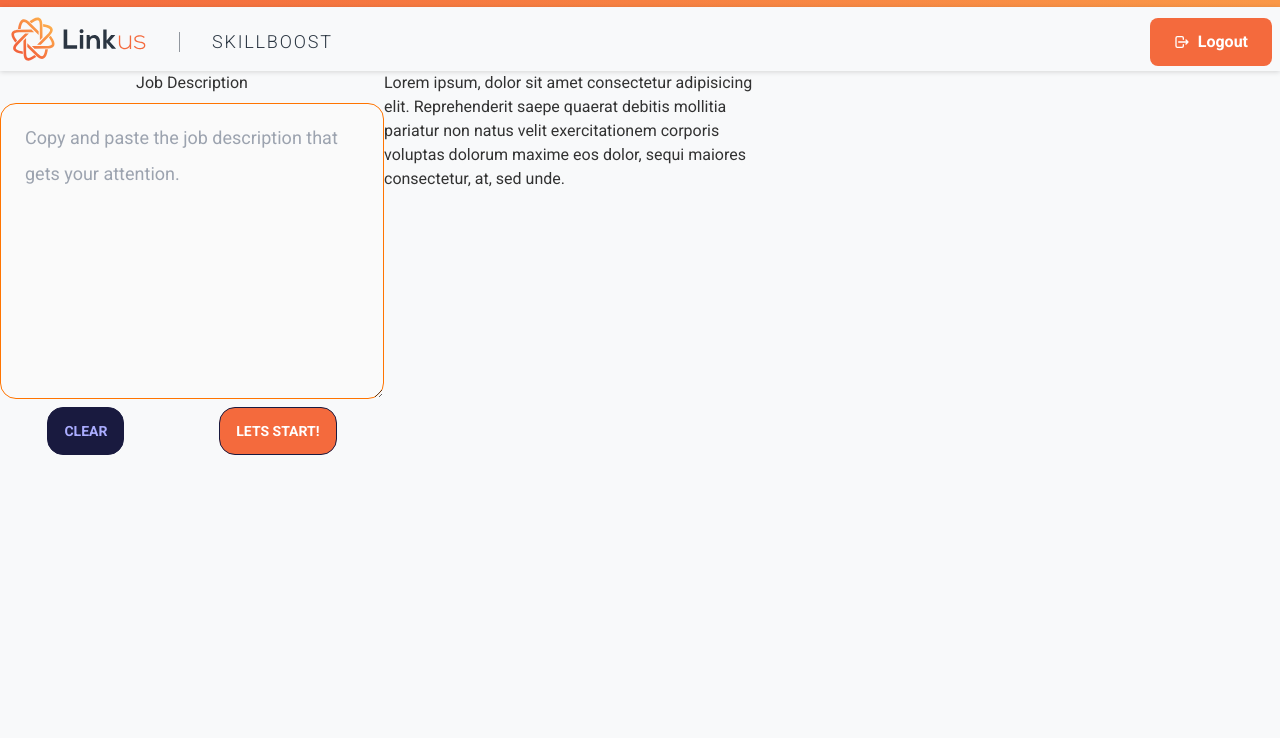
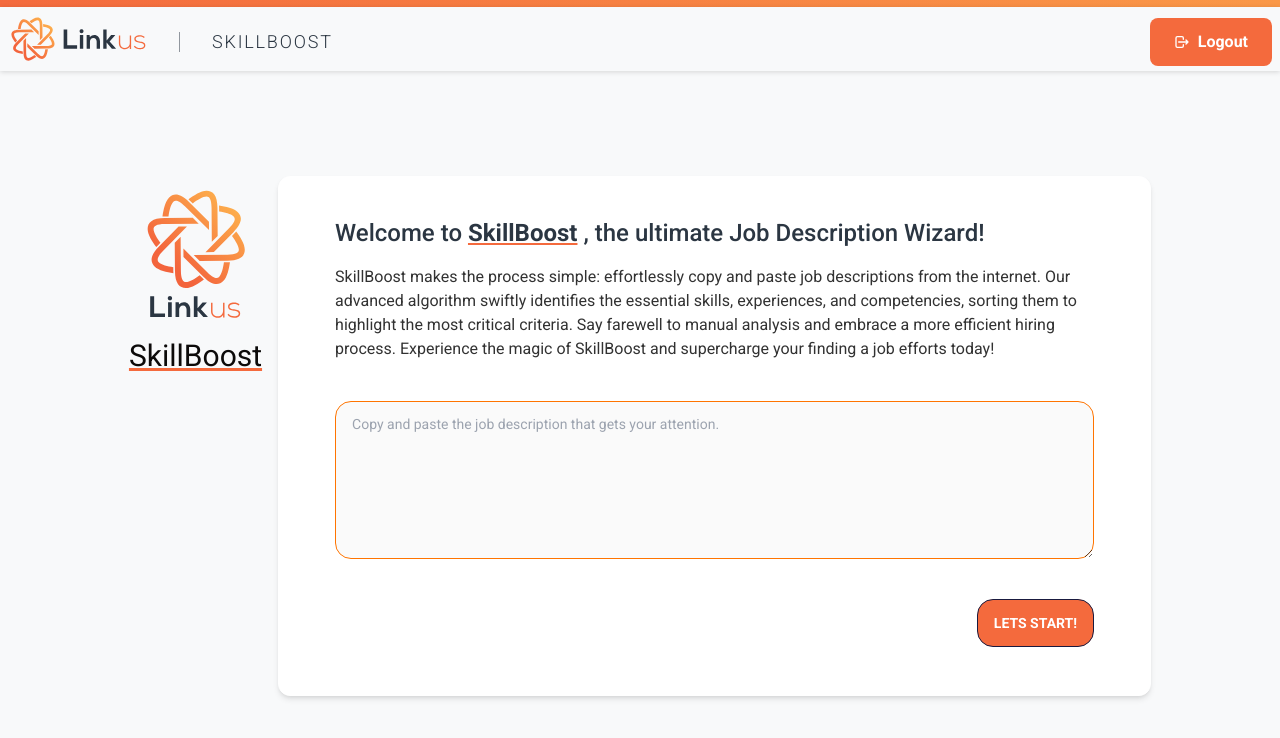
Before and after one commit to AlisanCavus/Skillboost, a Next.js app: page /welcome in a window 1280 px wide. Shown: the top 738 px of the page. Built offline with nearby package versions, Linux system fonts and the light colour scheme; no server answers; sample sign-in values are in the browser's storage.

Commit message:
wizard layout and route back is done

```diff
--- a/app/components/TextArea.tsx
+++ b/app/components/TextArea.tsx
@@ -1,12 +1,11 @@
 "use client";
-import React, { useState, useRef } from "react";
+import React, { useState, useRef, useEffect } from "react";
 import { extractJobDesc } from "@/lib";
 import { removeEmojis } from "@/helpers";
 import { Loader } from "./Loader";
 import { useRouter } from "next/navigation";
 import GptSkillsExpTable from "../step1/GptSkillsExpTable";
-import  { GptSkillsExp } from "@/types/skilExpTypes";
-
+import { GptSkillsExp } from "@/types/skilExpTypes";
 
 const TextArea = () => {
   const router = useRouter();
@@ -29,7 +28,15 @@
 
   const handleClear = () => {
     setJobDescription("");
+    localStorage.removeItem('jobDescription')
   };
+
+  useEffect(() => {
+    const savedJobDescription = localStorage.getItem("jobDescription");
+    if (savedJobDescription) {
+      setJobDescription(savedJobDescription);
+    }
+  }, []);
 
   const submitText = async () => {
     if (jobDescription === "") {
@@ -55,46 +62,48 @@
   if (isLoading) {
     return <Loader />;
   }
-
   return (
-    <div className="flex w-full">
-      <div className="align-center flex h-96 w-96 justify-center">
-        <div className="form-control mx-auto w-96 gap-2">
-          <label htmlFor="jobDescription" className="mx-auto">
-            Job Description
-          </label>
+    <div className="flex h-full w-full flex-col gap-10 px-4">
+      <div className="h-full w-full flex flex-col gap-4">
+        <h2 className="text-2xl font-medium text-brandSecondary">
+        Welcome to <strong className="underline decoration decoration-brandPrimary">SkillBoost</strong> , the ultimate Job Description Wizard!
+        </h2>
+        <p className="text-md text-brand ">
+           SkillBoost makes the process simple: effortlessly copy and paste job descriptions from the internet. Our advanced algorithm swiftly identifies the essential skills, experiences, and competencies, sorting them to highlight the most critical criteria. Say farewell to manual analysis and embrace a more efficient hiring process. Experience the magic of SkillBoost and supercharge your finding a job efforts today!
+        </p>
+      </div>
+      <div className=" flex w-full h-full justify-start align-start">
+        <div className="form-control w-full gap-4">
           <textarea
             ref={ref}
             value={jobDescription}
             onPaste={handlePaste}
             onChange={(e) => setJobDescription(e.target.value)}
             id="jobDescription"
-            className="textarea-secondary textarea textarea-lg mx-auto h-96 w-full"
+            rows={5}
+            cols={10000}
+            className="textarea-secondary textarea w-full"
             placeholder="Copy and paste the job description that gets your attention."
           ></textarea>
-          <div className="mx-auto flex w-full">
+
+
+        </div>
+      </div>
+      <div className=" flex w-full h-full gap-4 align-center justify-end">
             <button
               onClick={handleClear}
               type="button"
-              className="btn mx-auto disabled:cursor-not-allowed disabled:opacity-50"
+              className={`btn text-white ${jobDescription ? 'opacity-100 cursor-pointer' : 'opacity-0 cursor-auto'} transition-all duration-500 ease-in-out`}
             >
               Clear
             </button>
             <button
               onClick={submitText}
               type="button"
-              className="btn mx-auto bg-brandPrimary text-white"
+              className="btn bg-brandPrimary text-white"
             >
               Lets Start!
             </button>
-          </div>
-          {isLoading && <div className="loader">Loading...</div>}
-        </div>
-      </div>
-      <div className="h-96 w-96">
-        <div>
-          Lorem ipsum, dolor sit amet consectetur adipisicing elit. Reprehenderit saepe quaerat debitis mollitia pariatur non natus velit exercitationem corporis voluptas dolorum maxime eos dolor, sequi maiores consectetur, at, sed unde.
-        </div>
       </div>
     </div>
   );
--- a/app/components/WizardLayout.tsx
+++ b/app/components/WizardLayout.tsx
@@ -1,10 +1,33 @@
-import React from 'react'
-const WizardLayout: React.FC<React.PropsWithChildren> = ({children}) => {
+import React from "react";
+import Image from "next/image";
+import Link from "next/link";
+
+const WizardLayout: React.FC<React.PropsWithChildren> = ({ children }) => {
   return (
-    <div className='min-h-[calc(100dvh-(4rem+7px))] max-h-max w-screen overflow-x-hidden flex justify-around'>
-        {children}
+    <div className="flex min-h-[calc(100dvh-(4rem+7px))] w-screen items-center justify-center overflow-x-hidden p-20">
+
+      <div className=" flex w-2/3 items-start justify-center gap-4">
+        <div className="flex justify-center align-top">
+          <div className="flex flex-col items-center justify-start">
+            <Image
+              src="/wizard.svg"
+              alt="wizard logo of linkus "
+              width={263}
+              height={322}
+            />
+            <h1 className=" text-3xl text-stone-950 underline decoration-brandPrimary decoration-solid">
+              SkillBoost
+            </h1>
+          </div>
+        </div>
+        <div className="min-w-[873px] rounded-xl border border-white bg-white p-10 shadow-md flex flex-col gap-2">
+          {children}
+          <div>
+          </div>
+        </div>
+      </div>
     </div>
-  )
-}
+  );
+};
 
-export default WizardLayout
+export default WizardLayout;
--- a/app/step1/GptSkillsExpTable.tsx
+++ b/app/step1/GptSkillsExpTable.tsx
@@ -5,14 +5,14 @@
 
 const GptSkillsExpTable = () => {
   const router = useRouter();
-  const gptSkillsExp = localStorage.getItem("gptSkillsExp");
+  const gptSkillsExp = window.localStorage.getItem("gptSkillsExp");
   const gptSkillsExpObj = JSON.parse(gptSkillsExp as string) as GptSkillsExp;
   console.log(gptSkillsExpObj);
   const nextPage = () => {
     router.push("/step2");
   };
   return (
-    <div>
+    <div className="flex h-full w-full flex-col gap-10 px-4">
       {gptSkillsExpObj && (
         <div>
           <div>
--- a/app/step1/page.tsx
+++ b/app/step1/page.tsx
@@ -17,7 +17,7 @@
 
   return (
     <AuthLayout token={token} companyLogo={companyLogo}>
-    <WizardLayout>
+    <WizardLayout >
         <div className="flex flex-col items-center justify-center w-full h-full">
             Here is the most relevant skills and experience and the qualifications for this job description
             <GptSkillsExpTable />
--- a/app/welcome/page.tsx
+++ b/app/welcome/page.tsx
@@ -16,7 +16,7 @@
 
   return (
     <AuthLayout token={token} companyLogo={companyLogo}>
-      <WizardLayout>
+      <WizardLayout >
         <TextArea />
       </WizardLayout>
     </AuthLayout>
```
Also changed, not shown: public/wizard.svg (added).
